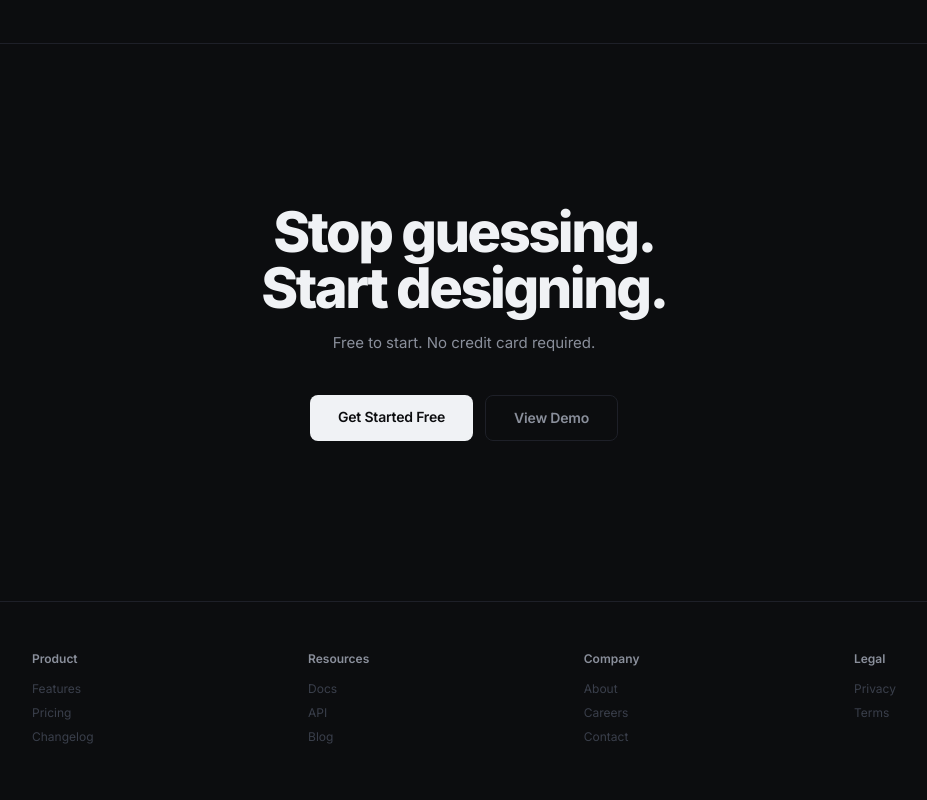
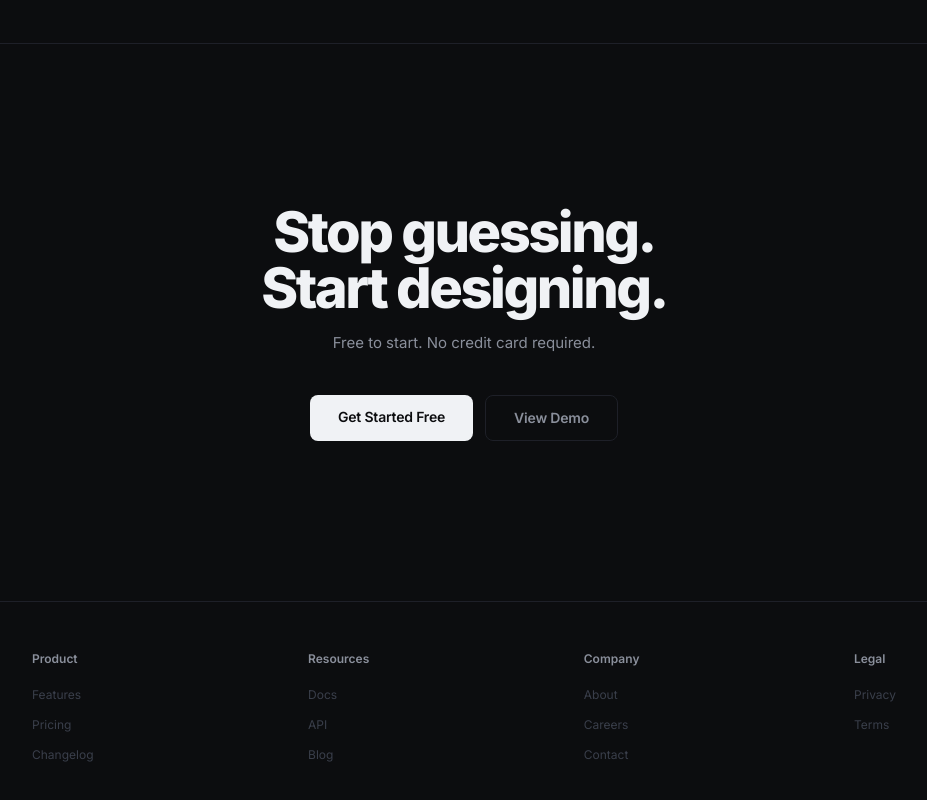
Before and after one commit to slimex200-wq/designlens, a Next.js app in the folder designlens/: page / in a window 1280 px wide. Shown: the part 3368-4168 px from the top of the page, without its empty margins (176-1103 px from the left). Built offline with nearby package versions, Linux system fonts and the light colour scheme.

Commit message:
style(design): FINDING-003 — increase footer link touch targets
Footer links were 18px tall with margin-based spacing. Switched to
padding-based spacing (py-1.5) for larger click/tap area.

```diff
--- a/designlens/components/landing/Footer.tsx
+++ b/designlens/components/landing/Footer.tsx
@@ -20,7 +20,7 @@ export function Footer() {
               <Link
                 key={link}
                 href="#"
-                className="block text-[12px] text-text-tertiary mb-1.5 hover:text-text-secondary transition-colors"
+                className="block text-[12px] text-text-tertiary py-1.5 hover:text-text-secondary transition-colors"
               >
                 {link}
               </Link>
```
